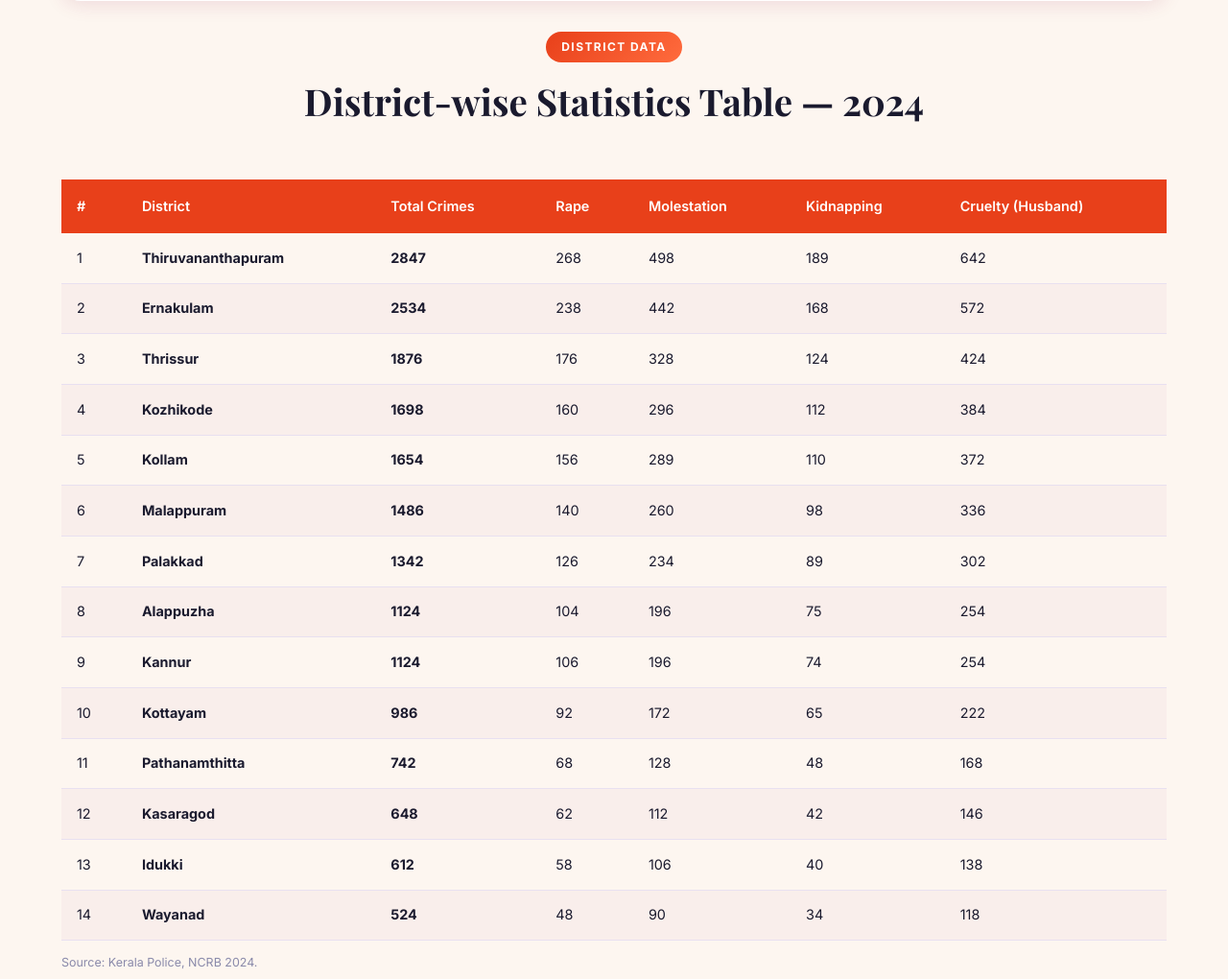
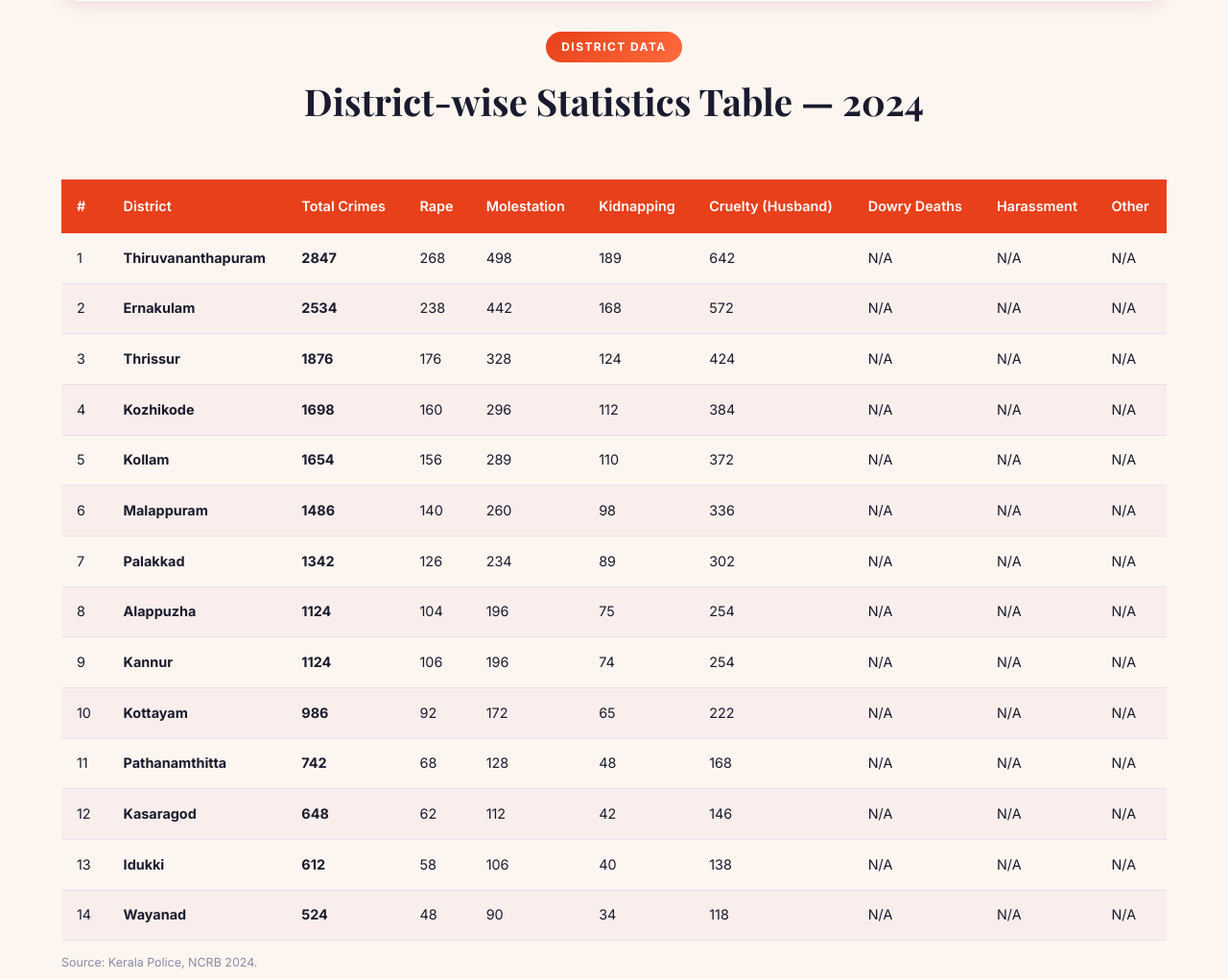
Before and after one commit to athira2622004/shereport, a Django app: page /data/ in a window 1280 px wide. Shown: the part 2563-3583 px from the top of the page at 96% size. Run offline with Django 4.2, Linux system fonts and the light colour scheme; data comes from the database, SQL or seed files in the repository; parts of the project's set-up code (start-up, migrations or seed data) failed here and were passed over.

Commit message:
changes 28

```diff
--- a/core/models.py
+++ b/core/models.py
@@ -41,11 +41,15 @@ class DistrictData(models.Model):
     ]
     district = models.CharField(max_length=100, choices=DISTRICT_CHOICES)
     year = models.IntegerField()
-    total_crimes = models.IntegerField()
-    rape = models.IntegerField(default=0)
-    molestation = models.IntegerField(default=0)
-    kidnapping = models.IntegerField(default=0)
-    cruelty_by_husband = models.IntegerField(default=0)
+    total_crimes = models.IntegerField(null=True, blank=True)
+    rape = models.IntegerField(null=True, blank=True)
+    molestation = models.IntegerField(null=True, blank=True)
+    kidnapping = models.IntegerField(null=True, blank=True)
+    cruelty_by_husband = models.IntegerField(null=True, blank=True)
+    dowry_deaths = models.IntegerField(null=True, blank=True)
+    harassment = models.IntegerField(null=True, blank=True)
+    other = models.IntegerField(null=True, blank=True)
+    note = models.TextField(blank=True)
 
     class Meta:
         ordering = ['year', 'district']
--- a/data_insights/templates/data_insights/data_insights.html
+++ b/data_insights/templates/data_insights/data_insights.html
@@ -145,7 +145,11 @@
             <div>Total: <strong id="ttTotal"></strong></div>
             <div style="margin-top:4px;">Rape: <span id="ttRape"></span></div>
             <div>Molestation: <span id="ttMol"></span></div>
+            <div>Kidnapping: <span id="ttKidnap"></span></div>
             <div>Cruelty: <span id="ttCruelty"></span></div>
+            <div>Dowry Deaths: <span id="ttDowry"></span></div>
+            <div>Harassment: <span id="ttHarassment"></span></div>
+            <div>Other: <span id="ttOther"></span></div>
           </div>
           <div id="mapHint" style="font-size:0.75rem;color:var(--text-light);margin-top:8px;">👆 Hover a district</div>
         </div>
@@ -166,16 +170,32 @@
     <div class="data-table-wrapper">
       <table class="data-table">
         <thead>
-          <tr><th>#</th><th>District</th><th>Total Crimes</th><th>Rape</th><th>Molestation</th><th>Kidnapping</th><th>Cruelty (Husband)</th></tr>
+          <tr>
+            <th>#</th>
+            <th>District</th>
+            <th>Total Crimes</th>
+            <th>Rape</th>
+            <th>Molestation</th>
+            <th>Kidnapping</th>
+            <th>Cruelty (Husband)</th>
+            <th>Dowry Deaths</th>
+            <th>Harassment</th>
+            <th>Other</th>
+          </tr>
         </thead>
         <tbody>
           {% for d in districts %}
           <tr>
             <td>{{ forloop.counter }}</td>
             <td><strong>{{ d.district }}</strong></td>
-            <td><strong>{{ d.total_crimes }}</strong></td>
-            <td>{{ d.rape }}</td><td>{{ d.molestation }}</td>
-            <td>{{ d.kidnapping }}</td><td>{{ d.cruelty_by_husband }}</td>
+            <td><strong>{{ d.total_crimes|default:"N/A" }}</strong></td>
+            <td>{{ d.rape|default:"N/A" }}</td>
+            <td>{{ d.molestation|default:"N/A" }}</td>
+            <td>{{ d.kidnapping|default:"N/A" }}</td>
+            <td>{{ d.cruelty_by_husband|default:"N/A" }}</td>
+            <td>{{ d.dowry_deaths|default:"N/A" }}</td>
+            <td>{{ d.harassment|default:"N/A" }}</td>
+            <td>{{ d.other|default:"N/A" }}</td>
           </tr>
           {% endfor %}
         </tbody>
@@ -267,9 +287,30 @@ new Chart(document.getElementById('crimeTypeChart'), {
 // District data from Django
 const districtData = {
   {% for d in districts %}
-  "{{ d.district }}": { total: {{ d.total_crimes }}, rape: {{ d.rape }}, molestation: {{ d.molestation }}, cruelty: {{ d.cruelty_by_husband }} },
+  "{{ d.district }}": {
+    total:      {{ d.total_crimes|default:0 }},
+    rape:       {{ d.rape|default:0 }},
+    molestation:{{ d.molestation|default:0 }},
+    kidnapping: {{ d.kidnapping|default:0 }},
+    cruelty:    {{ d.cruelty_by_husband|default:0 }},
+    dowry:      {{ d.dowry_deaths|default:0 }},
+    harassment: {{ d.harassment|default:0 }},
+    other:      {{ d.other|default:0 }},
+    rape_na:       {% if d.rape is None %}true{% else %}false{% endif %},
+    molestation_na:{% if d.molestation is None %}true{% else %}false{% endif %},
+    kidnapping_na: {% if d.kidnapping is None %}true{% else %}false{% endif %},
+    cruelty_na:    {% if d.cruelty_by_husband is None %}true{% else %}false{% endif %},
+    dowry_na:      {% if d.dowry_deaths is None %}true{% else %}false{% endif %},
+    harassment_na: {% if d.harassment is None %}true{% else %}false{% endif %},
+    other_na:      {% if d.other is None %}true{% else %}false{% endif %},
+    total_na:      {% if d.total_crimes is None %}true{% else %}false{% endif %}
+  },
   {% endfor %}
 };
+
+function displayVal(value, isNa) {
+  return isNa ? 'N/A' : value.toLocaleString('en-IN');
+}
 
 // Color function based on crime count
 function getCrimeColor(total) {
@@ -294,37 +335,35 @@ document.querySelectorAll('#keralaMap path.district').forEach(path => {
   path.style.cursor = 'pointer';
   path.style.transition = 'opacity .15s';
 
-  path.addEventListener('mouseenter', () => {
-    path.style.opacity = '0.75';
-    path.style.strokeWidth = '3';
+  function showTooltip() {
     if (!data) return;
     document.getElementById('mapTooltip').style.display = 'block';
     document.getElementById('mapHint').style.display = 'none';
     document.getElementById('ttDistrict').textContent = name;
-    document.getElementById('ttTotal').textContent = data.total.toLocaleString('en-IN');
-    document.getElementById('ttRape').textContent = data.rape;
-    document.getElementById('ttMol').textContent = data.molestation;
-    document.getElementById('ttCruelty').textContent = data.cruelty;
+    document.getElementById('ttTotal').textContent      = displayVal(data.total, data.total_na);
+    document.getElementById('ttRape').textContent       = displayVal(data.rape, data.rape_na);
+    document.getElementById('ttMol').textContent        = displayVal(data.molestation, data.molestation_na);
+    document.getElementById('ttKidnap').textContent     = displayVal(data.kidnapping, data.kidnapping_na);
+    document.getElementById('ttCruelty').textContent    = displayVal(data.cruelty, data.cruelty_na);
+    document.getElementById('ttDowry').textContent      = displayVal(data.dowry, data.dowry_na);
+    document.getElementById('ttHarassment').textContent = displayVal(data.harassment, data.harassment_na);
+    document.getElementById('ttOther').textContent      = displayVal(data.other, data.other_na);
+  }
+
+  path.addEventListener('mouseenter', () => {
+    path.style.opacity = '0.75';
+    path.style.strokeWidth = '3';
+    showTooltip();
   });
   path.addEventListener('mouseleave', () => {
     path.style.opacity = '1';
     path.style.strokeWidth = '2';
   });
-  path.addEventListener('click', () => {
-    if (!data) return;
-    document.getElementById('mapTooltip').style.display = 'block';
-    document.getElementById('mapHint').style.display = 'none';
-    document.getElementById('ttDistrict').textContent = name;
-    document.getElementById('ttTotal').textContent = data.total.toLocaleString('en-IN');
-    document.getElementById('ttRape').textContent = data.rape;
-    document.getElementById('ttMol').textContent = data.molestation;
-    document.getElementById('ttCruelty').textContent = data.cruelty;
-  });
+  path.addEventListener('click', showTooltip);
 });
 
 // District bar chart
 const dTotals = {{ district_totals|safe }};
-const maxV = Math.max(...dTotals);
 new Chart(document.getElementById('districtChart'), {
   type: 'bar',
   data: { labels:{{ district_names|safe }}, datasets:[{ label:'Total Crimes', data:dTotals,
@@ -339,20 +378,33 @@ new Chart(document.getElementById('districtChart'), {
 {% if has_district_data %}
 <script src="https://unpkg.com/leaflet@1.9.4/dist/leaflet.js"></script>
 <script>
-const districtData = {{ map_data|safe }};
-
-// Full crime breakdown per district
+// Full crime breakdown per district for Leaflet map
 const districtFull = {
   {% for d in districts %}
   "{{ d.district }}": {
-    total: {{ d.total_crimes }},
-    rape: {{ d.rape }},
-    molestation: {{ d.molestation }},
-    kidnapping: {{ d.kidnapping }},
-    cruelty: {{ d.cruelty_by_husband }}
+    total:      {{ d.total_crimes|default:0 }},
+    rape:       {{ d.rape|default:0 }},
+    molestation:{{ d.molestation|default:0 }},
+    kidnapping: {{ d.kidnapping|default:0 }},
+    cruelty:    {{ d.cruelty_by_husband|default:0 }},
+    dowry:      {{ d.dowry_deaths|default:0 }},
+    harassment: {{ d.harassment|default:0 }},
+    other:      {{ d.other|default:0 }},
+    rape_na:       {% if d.rape is None %}true{% else %}false{% endif %},
+    molestation_na:{% if d.molestation is None %}true{% else %}false{% endif %},
+    kidnapping_na: {% if d.kidnapping is None %}true{% else %}false{% endif %},
+    cruelty_na:    {% if d.cruelty_by_husband is None %}true{% else %}false{% endif %},
+    dowry_na:      {% if d.dowry_deaths is None %}true{% else %}false{% endif %},
+    harassment_na: {% if d.harassment is None %}true{% else %}false{% endif %},
+    other_na:      {% if d.other is None %}true{% else %}false{% endif %},
+    total_na:      {% if d.total_crimes is None %}true{% else %}false{% endif %}
   },
   {% endfor %}
 };
+
+function fmtLeaflet(value, isNa) {
+  return isNa ? 'N/A' : value.toLocaleString('en-IN');
+}
 
 // District centre coordinates
 const districtCoords = {
@@ -419,22 +471,28 @@ function updateMap(type) {
       fillOpacity: 0.75,
     });
 
-    const label = type === 'total' ? 'Total Crimes' :
-                  type === 'rape' ? 'Rape' :
-                  type === 'molestation' ? 'Molestation' :
-                  type === 'kidnapping' ? 'Kidnapping' : 'Cruelty by Husband';
+    const label = type === 'total'      ? 'Total Crimes' :
+                  type === 'rape'       ? 'Rape' :
+                  type === 'molestation'? 'Molestation' :
+                  type === 'kidnapping' ? 'Kidnapping' :
+                  type === 'dowry'      ? 'Dowry Deaths' :
+                  type === 'harassment' ? 'Harassment' :
+                  type === 'other'      ? 'Other' : 'Cruelty by Husband';
 
     circle.bindPopup(`
       <div style="font-family:Inter,sans-serif;min-width:180px;">
         <div style="font-weight:700;font-size:1rem;color:#8B1A4A;margin-bottom:8px;">📍 ${dist}</div>
-        <div style="font-size:0.9rem;margin-bottom:4px;"><b>${label}:</b> ${v.toLocaleString('en-IN')}</div>
+        <div style="font-size:0.9rem;margin-bottom:4px;"><b>${label}:</b> ${fmtLeaflet(v, full[type+'_na'])}</div>
         <hr style="margin:6px 0;border-color:#eee;">
         <div style="font-size:0.8rem;color:#666;line-height:1.8;">
-          Total: ${(full.total||0).toLocaleString('en-IN')}<br>
-          Rape: ${(full.rape||0).toLocaleString('en-IN')}<br>
-          Molestation: ${(full.molestation||0).toLocaleString('en-IN')}<br>
-          Kidnapping: ${(full.kidnapping||0).toLocaleString('en-IN')}<br>
-          Cruelty: ${(full.cruelty||0).toLocaleString('en-IN')}
+          Total: ${fmtLeaflet(full.total, full.total_na)}<br>
+          Rape: ${fmtLeaflet(full.rape, full.rape_na)}<br>
+          Molestation: ${fmtLeaflet(full.molestation, full.molestation_na)}<br>
+          Kidnapping: ${fmtLeaflet(full.kidnapping, full.kidnapping_na)}<br>
+          Cruelty: ${fmtLeaflet(full.cruelty, full.cruelty_na)}<br>
+          Dowry Deaths: ${fmtLeaflet(full.dowry, full.dowry_na)}<br>
+          Harassment: ${fmtLeaflet(full.harassment, full.harassment_na)}<br>
+          Other: ${fmtLeaflet(full.other, full.other_na)}
         </div>
       </div>
     `);
```
Also changed, not shown: core/admin.py (+7 -2 lines), core/migrations/0003_districtdata_dowry_deaths_districtdata_harassment_and_more.py (added).
